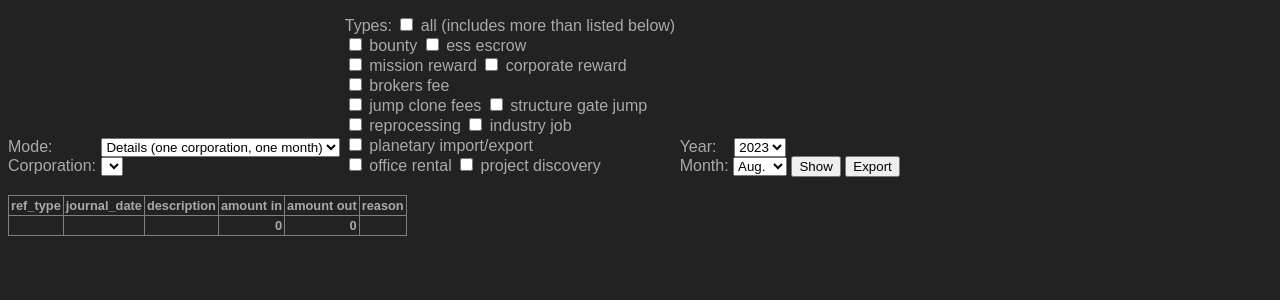
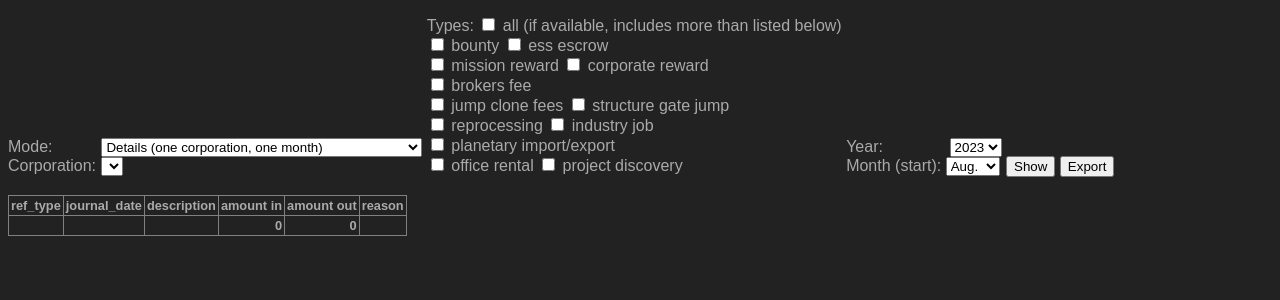
Before and after one commit to tkhamez/finance-check, a Flask app: page / in a window 1280 px wide. Shown: the part 29-329 px from the top of the page. Run offline with Flask 2, Linux system fonts and the light colour scheme; the visitor is signed in with stand-in values (Sample User, id 1); data that the repository does not hold is empty.

Commit message:
Text improvement.

```diff
--- a/web/templates/index.html
+++ b/web/templates/index.html
@@ -18,7 +18,7 @@
                         </option>
                         {% if params.mode == 'sum_months' %} {% set selected_sum_months = 'selected' %} {% endif %}
                         <option value="sum_months" {{ selected_sum_months }}>
-                            Sum per month (one corporation)
+                            Sum per month (one corporation, max. 12 months)
                         </option>
                         {% if params.mode == 'sum_corporations' %}
                             {% set selected_sum_corporations = 'selected' %}
@@ -58,7 +58,7 @@
                 <label>
                     {% if params.type_all == '1' %} {% set checked_all = 'checked' %} {% endif %}
                     <input name="type_all" type="checkbox" value="1" {{ checked_all }}>
-                    all (includes more than listed below)
+                    all (if available, includes more than listed below)
                 </label>
                 <br>
                 <label>
@@ -137,7 +137,7 @@
 
             <div class="column">
                 <label>
-                    Year: &nbsp;&nbsp;
+                    Year: &nbsp;&nbsp;&nbsp;&nbsp;&nbsp;&nbsp;&nbsp;&nbsp;&nbsp;&nbsp;&nbsp;&nbsp;&nbsp;
                     <select name="year">
                         {% for year_option in range(2021, current_year+1) %}
                             <option value="{{ year_option }}" {% if params.year == year_option %}selected{% endif %}>
@@ -148,7 +148,7 @@
                 </label>
                 <br>
                 <label>
-                    Month:
+                    Month (start):
                     <select name="month">
                         {% for month_num, month_name in [(1, 'Jan.'), (2, 'Feb.'), (3, 'Mar.'), (4, 'Apr.'), (5, 'May'),
                                                          (6, 'June'), (7, 'July'), (8, 'Aug.'), (9, 'Sept.'), (10, 'Oct.'),
```
